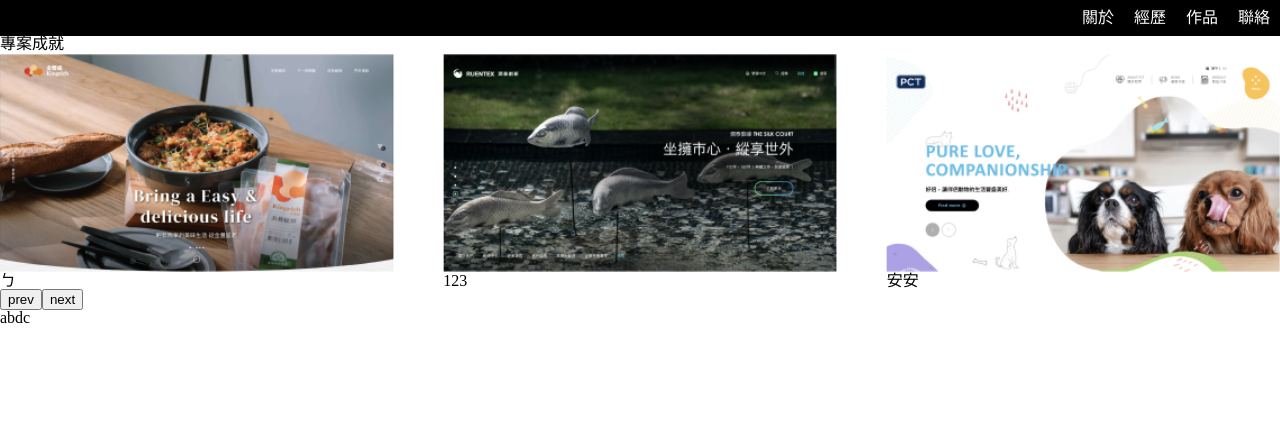
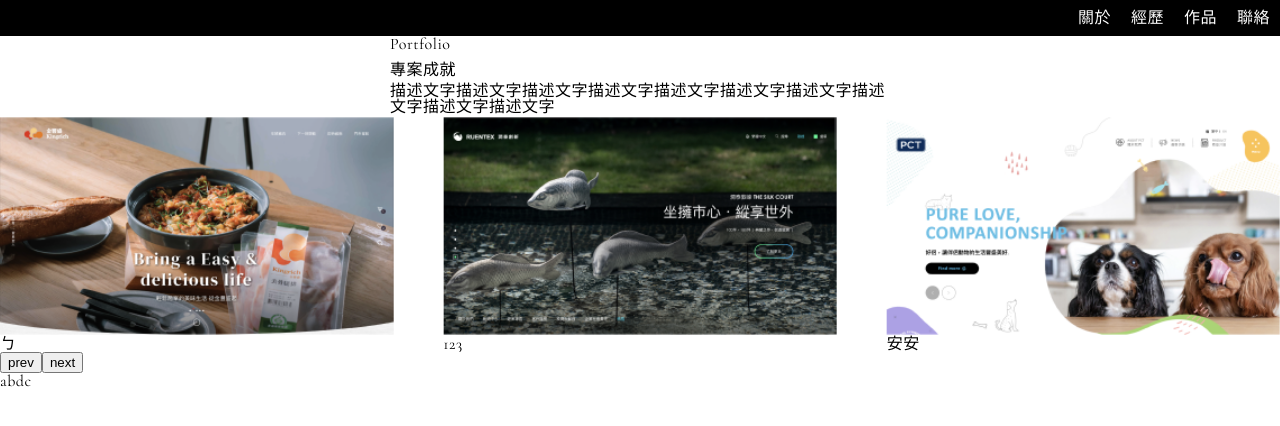
Before and after one commit to eric860814/wei-profile, a React (Create React App) app: page / in a window 1280 px wide. Shown: the top 426 px of the page. Built offline with nearby package versions, Linux system fonts and the light colour scheme.

Commit message:
20221024

```diff
--- a/src/Data/Data.jsx
+++ b/src/Data/Data.jsx
@@ -1,7 +1,9 @@
 export const Data = {
   PageData: {
     id: 0,
+    sub: 'Portfolio',
     title: "專案成就",
+    p: '描述文字描述文字描述文字描述文字描述文字描述文字描述文字描述文字描述文字描述文字',
     url: "../",
   },
   projectData: {
--- a/src/components/Swiper.jsx
+++ b/src/components/Swiper.jsx
@@ -2,7 +2,7 @@ import { Swiper, SwiperSlide } from "swiper/react";
 import { Autoplay, Navigation } from "swiper";
 // Import Swiper styles
 import "swiper/css";
-import "swiper/css/autoplay";
+// import "swiper/css/autoplay";
 // eslint-disable-next-line import/no-anonymous-default-export
 export default (props) => {
   return (
--- a/src/index.js
+++ b/src/index.js
@@ -3,7 +3,6 @@ import ReactDOM from "react-dom/client";
 import "./index.css";
 import reportWebVitals from "./reportWebVitals";
 import App from "./App";
-import "./sass/style.sass";
 const root = ReactDOM.createRoot(document.getElementById("root"));
 root.render(
   <>
--- a/src/pages/Home.jsx
+++ b/src/pages/Home.jsx
@@ -3,6 +3,8 @@ import Navbar from "../components/Navbar";
 import Swiper from "../components/Swiper";
 import Footer from "../components/Footer";
 import { Data } from "../Data/Data";
+import "./../sass/style.sass";
+import "./../sass/page/home.sass";
 function Home() {
   return (
     <>
@@ -10,7 +12,12 @@ function Home() {
       <div className='homeProfile'></div>
       {/* 經歷 */}
       <div className='homeProject'>
-        <div className=''>{Data.PageData.title}</div>
+        <div className='homeHead'>
+          <div className='sub'>{Data.PageData.sub}</div>
+          <div className='title'>{Data.PageData.title}</div>
+          <div className='p'>{Data.PageData.p}</div>
+
+        </div>
         <Swiper SwiperData={Data.projectData.project.data}></Swiper>
       </div>
       <div className='homeContact'></div>
--- /dev/null
+++ b/src/sass/base/_common.sass
@@ -0,0 +1,133 @@
+//共用
+
+*
+  outline: none
+  -webkit-tap-highlight-color: transparent
+
+html
+  font-size: 100%
+  &.scrollbarStyle
+    scrollbar-width: thin //for Firefox
+    scrollbar-color: rgba(108, 110, 113, 1) transparent //for Firefox
+    body
+      //↓↓↓卷軸樣式↓↓↓
+      &::-webkit-scrollbar-track
+        border-radius: 10px
+        // -webkit-box-shadow: inset 0 0 6px rgba(0,0,0,.3)
+      &::-webkit-scrollbar
+        width: 5px
+        +rwdmax(768)
+          display: none
+      &::-webkit-scrollbar-thumb
+        border-radius: 10px
+        background-color: rgba(0, 0, 0, .2)
+        // -webkit-box-shadow: inset 0 0 6px rgba(0,0,0,.3)
+        &:hover
+          background-color: rgba(0, 0, 0, .4)
+  //Mac系統以外或是MacOS BigSur以上版本
+  &:not(.isMac),&.isMacBigSurUp
+    width: 100vw
+    body
+      width: 100vw
+      overflow-y: auto
+      overflow-x: hidden !important
+      -webkit-overflow-scrolling: touch
+
+  body
+    font-family: $basic
+    font-weight: normal
+    letter-spacing: .5px
+
+input
+  font-family: $basic
+
+
+// aost
+// [data-aost]
+//   // animations
+//   &[data-aost-fade]
+//     opacity: 0
+//     &.aost-show
+//       opacity: 1
+//       transition: opacity var(--trans-m)
+//   &[data-aost-fade-up]
+//     opacity: 0
+//     transform: translateY(50px)
+//     &.aost-show
+//       opacity: 1
+//       transform: translateY(0)
+//       transition: opacity var(--trans-m), transform var(--trans-m)
+//   &[data-aost-fade-down]
+//     opacity: 0
+//     transform: translateY(-50px)
+//     &.aost-show
+//       opacity: 1
+//       transform: translateY(0)
+//       transition: opacity var(--trans-m), transform var(--trans-m)
+//   &[data-aost-fade-right]
+//     opacity: 0
+//     transform: translateX(50px)
+//     &.aost-show
+//       opacity: 1
+//       transform: translateY(0)
+//       transition: opacity var(--trans-m), transform var(--trans-m)
+//   &[data-aost-fade-left]
+//     opacity: 0
+//     transform: translateX(-50px)
+//     &.aost-show
+//       opacity: 1
+//       transform: translateY(0)
+//       transition: opacity var(--trans-m), transform var(--trans-m)
+//   &[data-aost-clip]
+//     opacity: 0
+//     clip-path: polygon(0 0, 100% 0, 100% 0, 0 0)
+//     &.aost-show
+//       opacity: 1
+//       clip-path: polygon(0 0, 100% 0, 100% 115%, 0 100%)
+//       transition: opacity var(--trans-m), clip-path var(--trans-m)
+//   &[data-aost-clip-left]
+//     opacity: 0
+//     clip-path: polygon(0 0, 0 0, 0 100%, 0 100%)
+//     &.aost-show
+//       opacity: 1
+//       clip-path: polygon(0 0, 110% 0, 100% 100%, 0 100%)
+//       transition: opacity var(--trans-m), clip-path var(--trans-m)
+//   &[data-aost-clip-right]
+//     opacity: 0
+//     clip-path: polygon(100% 0, 100% 0, 100% 100%, 100% 100%)
+//     &.aost-show
+//       opacity: 1
+//       clip-path: polygon(-10% 0, 100% 0, 100% 100%, 0% 100%)
+//       transition: opacity var(--trans-m), clip-path var(--trans-m)
+//   &[data-aost-scale]
+//     opacity: 0
+//     transform: scale(.5)
+//     &.aost-show
+//       opacity: 1
+//       transform: scale(1)
+//       transition: opacity var(--trans-m), clip-path var(--trans-m)
+
+
+// .visuallyhidden
+//   position: absolute
+//   clip: rect(1px, 1px, 1px, 1px)
+//   clip-path: inset(0px 0px 99.9% 99.9%)
+//   overflow: hidden
+//   height: 1px
+//   width: 1px
+//   padding: 0
+//   border: 0
+
+// .d-none
+//   display: none !important
+
+// .lazy
+//   opacity: 0
+//   &.loaded
+//     opacity: 1
+//     transition: opacity 0.5s ease-in-out
+// .swiper-lazy
+//   opacity: 0
+//   &.swiper-lazy-loaded
+//     opacity: 1
+//     transition: opacity 0.5s ease-in-out
--- a/src/sass/base/_font.sass
+++ b/src/sass/base/_font.sass
@@ -1,17 +1,17 @@
 //引用字型
-@import url('https://fonts.googleapis.com/css2?family=Noto+Sans+TC:wght@300;400;500&family=Philosopher:wght@400&display=swap')
+@import url('https://fonts.googleapis.com/css2?family=Cormorant+Garamond:wght@300;400&family=Noto+Sans+TC:wght@300;400&display=swap')
 
 //Roboto
-@font-face
-    font-family: 'roboto-regular'
-    // src: url('../media/font/Roboto/Roboto-Regular.woff') format('woff'), url('../media/font/Roboto/Roboto-Regular.ttf') format('truetype'), url('../media/font/Roboto/Roboto-Regular.eot') format('embedded-opentype')
+// @font-face
+//     font-family: 'roboto-regular'
+//     src: url('../media/font/Roboto/Roboto-Regular.woff') format('woff'), url('../media/font/Roboto/Roboto-Regular.ttf') format('truetype'), url('../media/font/Roboto/Roboto-Regular.eot') format('embedded-opentype')
 
-@font-faces
-    font-family: "Philosopher-Bold"
-    // src: url('../media/font/Philosopher-Bold/Philosopher-Bold.eot')
-    // src: url('../media/font/Philosopher-Bold/Philosopher-Bold.eot?#iefix') format('embedded-opentype'),    url('../media/font/Philosopher-Bold/Philosopher-Bold.otf') format('opentype'),    url('../media/font/Philosopher-Bold/Philosopher-Bold.svg') format('svg'), url('../media/font/Philosopher-Bold/Philosopher-Bold.ttf') format('truetype'), url('../media/font/Philosopher-Bold/Philosopher-Bold.woff') format('woff'), url('../media/font/Philosopher-Bold/Philosopher-Bold.woff2') format('woff2')
-    font-weight: normal
-    font-style: normal
+// @font-faces
+//     font-family: "Philosopher-Bold"
+//     src: url('../media/font/Philosopher-Bold/Philosopher-Bold.eot')
+//     src: url('../media/font/Philosopher-Bold/Philosopher-Bold.eot?#iefix') format('embedded-opentype'),    url('../media/font/Philosopher-Bold/Philosopher-Bold.otf') format('opentype'),    url('../media/font/Philosopher-Bold/Philosopher-Bold.svg') format('svg'), url('../media/font/Philosopher-Bold/Philosopher-Bold.ttf') format('truetype'), url('../media/font/Philosopher-Bold/Philosopher-Bold.woff') format('woff'), url('../media/font/Philosopher-Bold/Philosopher-Bold.woff2') format('woff2')
+//     font-weight: normal
+//     font-style: normal
 
 // @font-face
 // 	font-family: "Philosopher-Regular"
--- a/src/sass/base/_variable.sass
+++ b/src/sass/base/_variable.sass
@@ -5,5 +5,5 @@
 $JhengHei: "微軟正黑體修正", "Microsoft JhengHei", "微軟正黑體", sans-serif
 $JhengHeiBold: "微軟正黑體修正", "Microsoft-JhengHei-Bold", sans-serif
 
-// $basic: "Philosopher", "Noto Sans TC", $JhengHei, sans-serif
+$basic: "Cormorant Garamond", "Noto Sans TC", $JhengHei, sans-serif
 // $bold: "Philosopher-Bold", "Noto Sans TC", $JhengHeiBold, sans-serif
--- a/src/sass/page/home.sass
+++ b/src/sass/page/home.sass
@@ -0,0 +1,15 @@
+
+
+.homeHead
+  max-width: 500px
+  width: 90%
+  margin: 0 auto
+  .sub
+    font-size: px(26)
+
+  .title
+    margin-top: 10px
+    font-size: px(40)
+
+  .p
+    margin-top: 5px
--- a/src/sass/style.sass
+++ b/src/sass/style.sass
@@ -6,6 +6,8 @@
 @import ./base/_variable
 //函式
 @import ./base/_mixin
+//共用
+@import ./base/_common
 
 //導覽列 header
 @import ./layout/_header
```
Also changed, not shown: 1 other file (tests, documents, lock files or other folders).
